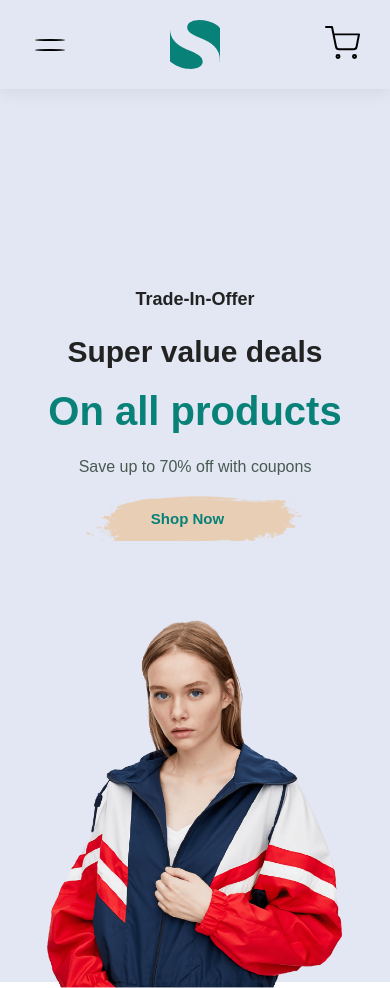
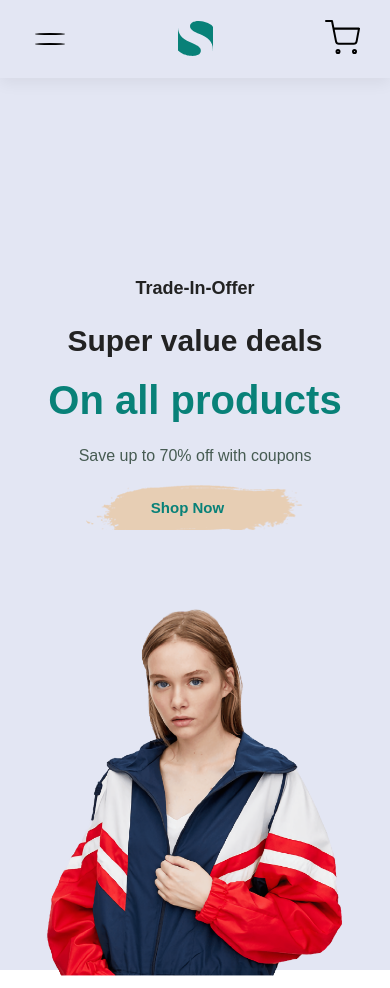
Before and after one commit to eduviereIsrael/Ecom-shirt-brand, a website: page index.html in a window 390 px wide. Shown: the top 988 px of the page. Drawn offline with Linux system fonts and the light colour scheme.

Commit message:
header style update

```diff
--- a/style.scss
+++ b/style.scss
@@ -719,7 +719,7 @@ body {
 
 
                 .logosvg{
-                    width: 50px;
+                    width: 35px;
                     margin: 0;
                     padding: 0;
                     box-sizing: border-box;
```
Also changed, not shown: style.css.
